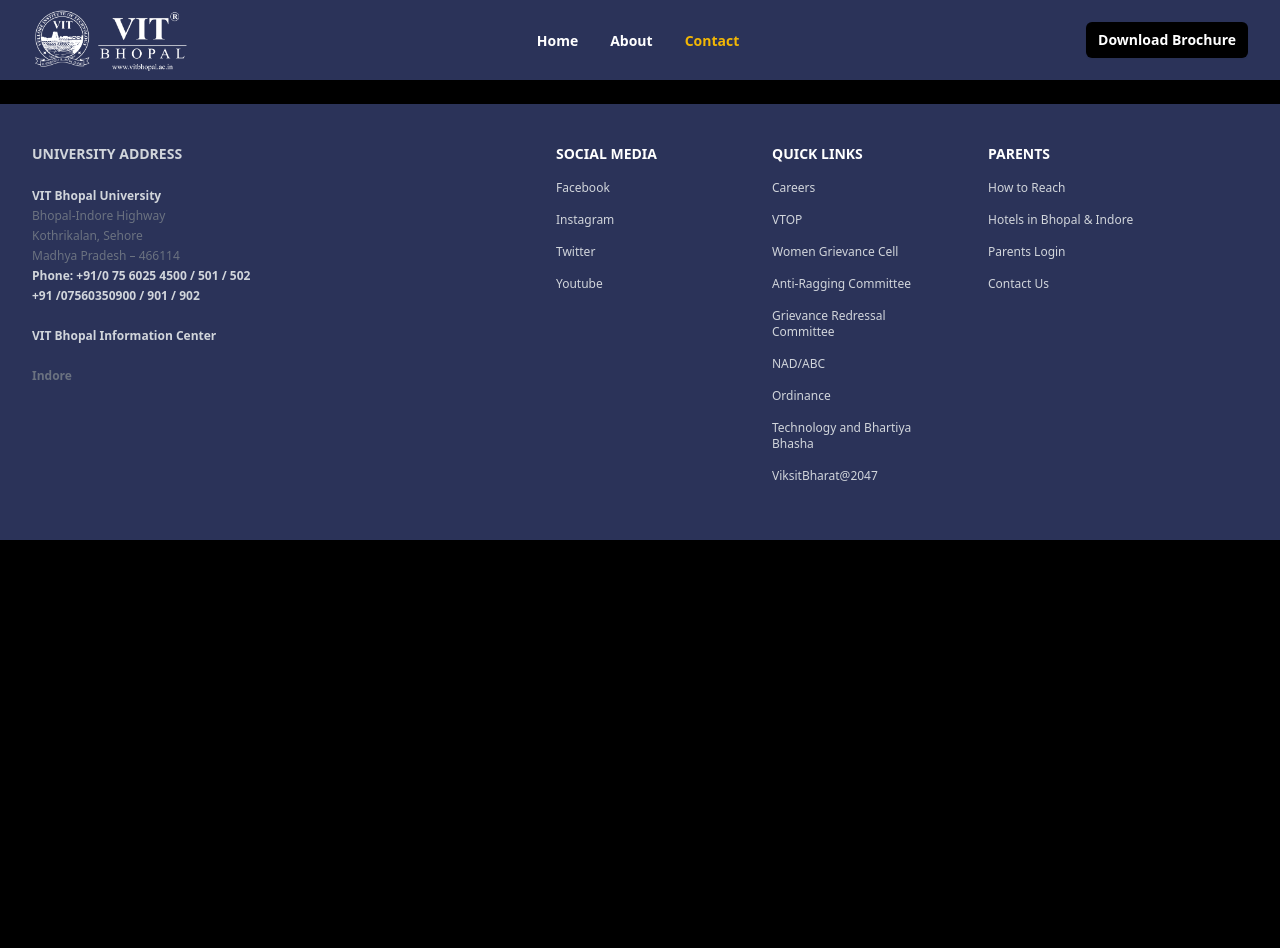
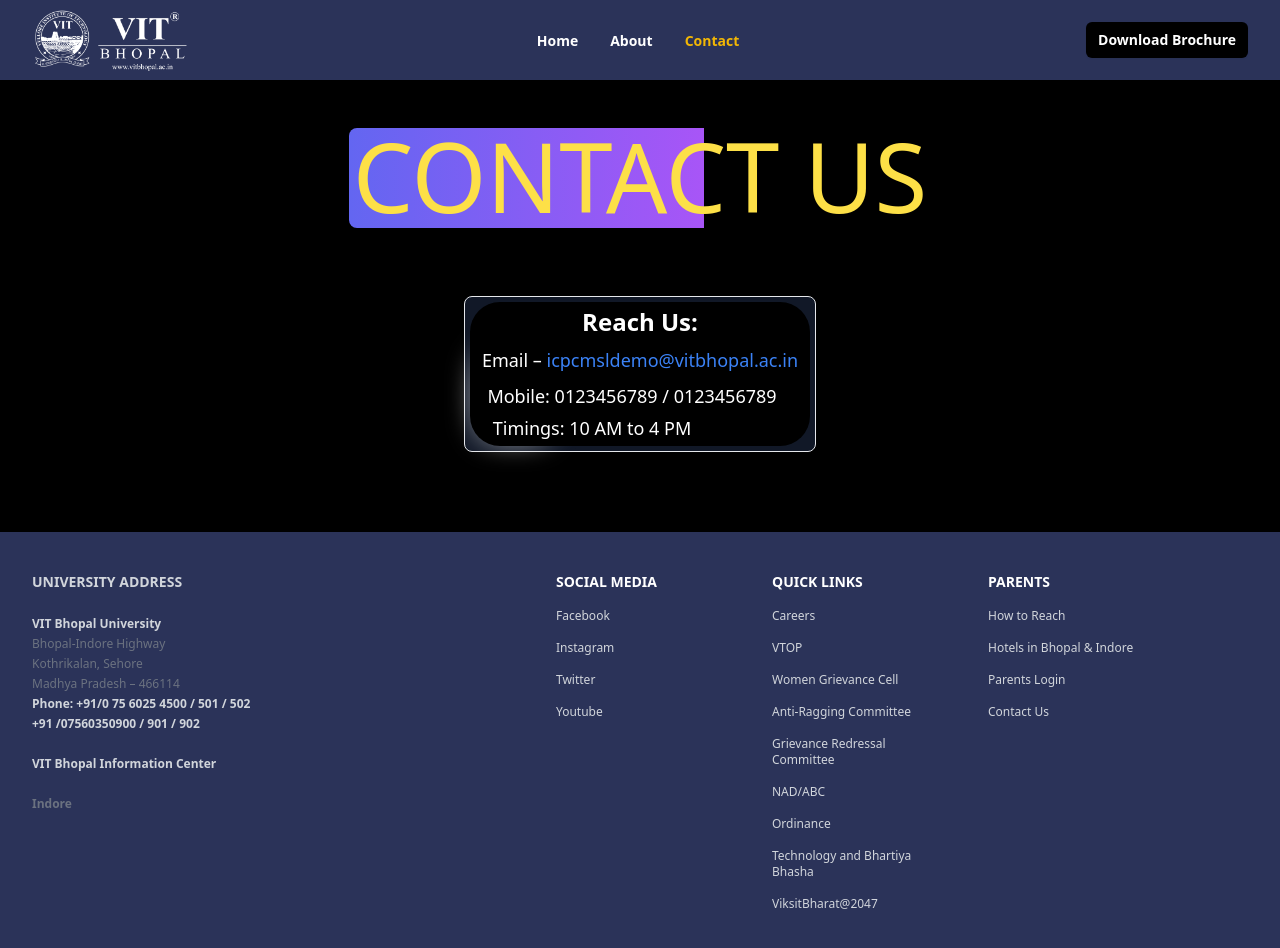
Before and after one commit to Nexus-Agni/ICIP-VITBhopal, a React (Vite) app: page /contact in a window 1280 px wide. Shown: the top 948 px of the page. Before the commit the page ends 800 px from the top, so only its background shows below. Built offline with nearby package versions, Linux system fonts and the light colour scheme.

Commit message:
Tehelka omlet contact us

```diff
--- a/src/Components/Contact/Contact.jsx
+++ b/src/Components/Contact/Contact.jsx
@@ -1,9 +1,46 @@
-import React from 'react'
+import React from "react";
+import { Highlight } from "../ui/hero-highlight";
+import { HoverBorderGradient } from "../ui/hover-border-gradient";
 
 function Contact() {
+  const contactDetails = {
+    email: "icpcmsldemo@vitbhopal.ac.in",
+    mobile1: "0123456789",
+    mobile2: "0123456789",
+  };
+
   return (
-    <div>This is contact page</div>
-  )
+    <div className="max-w-5xl mx-auto px-4 py-12 flex flex-col items-center">
+      <Highlight className="text-yellow-300 text-4xl sm:text-5xl md:text-6xl lg:text-7xl xl:text-8xl mb-9">
+        CONTACT US
+      </Highlight>
+      <div className="p-4 sm:p-6 md:p-8">
+        <HoverBorderGradient
+          containerClassName="rounded-lg"
+          className="text-white flex flex-col items-center space-y-2 text-center"
+        >
+          <p className="text-lg sm:text-xl md:text-2xl font-bold">Reach Us:</p>
+          <div className="mt-2">
+            <p className="text-white mb-2 text-sm sm:text-base md:text-lg">
+              Email –{" "}
+              <a
+                href={`mailto:${contactDetails.email}`}
+                className="text-blue-500"
+              >
+                {contactDetails.email}
+              </a>
+            </p>
+            <p className="text-white mr-4 text-sm sm:text-base md:text-lg">
+              Mobile: {contactDetails.mobile1} / {contactDetails.mobile2}
+            </p>
+            <p className="text-white mt-1 mr-20 md:mr-24 text-sm sm:text-base md:text-lg">
+              Timings: 10 AM to 4 PM
+            </p>
+          </div>
+        </HoverBorderGradient>
+      </div>
+    </div>
+  );
 }
 
-export default Contact
+export default Contact;
--- /dev/null
+++ b/src/Components/ui/hover-border-gradient.tsx
@@ -0,0 +1,98 @@
+import React, { useState, useEffect } from "react";
+import { motion } from "framer-motion";
+import { cn } from "../../utils/cn.ts";
+
+type Direction = "TOP" | "LEFT" | "BOTTOM" | "RIGHT";
+
+export function HoverBorderGradient({
+  children,
+  containerClassName,
+  className,
+  as: Tag = "button",
+  duration = 1.5,
+  clockwise = true,
+  ...props
+}: React.PropsWithChildren<
+  {
+    as?: React.ElementType;
+    containerClassName?: string;
+    className?: string;
+    duration?: number;
+    clockwise?: boolean;
+  } & React.HTMLAttributes<HTMLElement>
+>) {
+  const [hovered, setHovered] = useState<boolean>(false);
+  const [direction, setDirection] = useState<Direction>("TOP");
+
+  const rotateDirection = (currentDirection: Direction): Direction => {
+    const directions: Direction[] = ["TOP", "LEFT", "BOTTOM", "RIGHT"];
+    const currentIndex = directions.indexOf(currentDirection);
+    const nextIndex = clockwise
+      ? (currentIndex - 1 + directions.length) % directions.length
+      : (currentIndex + 1) % directions.length;
+    return directions[nextIndex];
+  };
+
+  const movingMap: Record<Direction, string> = {
+    TOP: "radial-gradient(20.7% 50% at 50% 0%, hsl(0, 50%, 100%) 0%, rgba(255, 255, 255, 0) 100%)",
+    LEFT: "radial-gradient(16.6% 43.1% at 0% 50%, hsl(0, 50%, 100%) 0%, rgba(255, 255, 255, 0) 100%)",
+    BOTTOM:
+      "radial-gradient(20.7% 50% at 50% 100%, hsl(0, 50%, 100%) 0%, rgba(255, 255, 255, 0) 100%)",
+    RIGHT:
+      "radial-gradient(16.2% 41.199999999999996% at 100% 50%, hsl(0, 50%, 100%) 0%, rgba(255, 255, 255, 0) 100%)",
+  };
+
+  const highlight =
+    "radial-gradient(75% 181.15942028985506% at 50% 50%, #Fde047 60%, rgba(255, 255, 255, 0) 100%)"; // Changed to yellow
+
+  useEffect(() => {
+    if (!hovered) {
+      const interval = setInterval(() => {
+        setDirection((prevState) => rotateDirection(prevState));
+      }, duration * 1000);
+      return () => clearInterval(interval);
+    }
+  }, [hovered]);
+
+  return (
+    <Tag
+      onMouseEnter={() => {
+        setHovered(true);
+      }}
+      onMouseLeave={() => setHovered(false)}
+      className={cn(
+        "relative flex rounded-full border content-center bg-black/20 hover:bg-black/10 transition duration-500 dark:bg-gray-900 items-center flex-col flex-nowrap gap-10 h-min justify-center overflow-visible p-px decoration-clone w-fit",
+        containerClassName
+      )}
+      {...props}
+    >
+      <div
+        className={cn(
+          "w-auto text-white z-10  px-4 py-2 rounded-[inherit]",
+          className
+        )}
+      >
+        {children}
+      </div>
+      <motion.div
+        className={cn(
+          "flex-none inset-0 overflow-hidden absolute z-0 rounded-[inherit]"
+        )}
+        style={{
+          filter: "blur(10px)",
+          position: "absolute",
+          width: "100%",
+          height: "100%",
+        }}
+        initial={{ background: movingMap[direction] }}
+        animate={{
+          background: hovered
+            ? [movingMap[direction], highlight]
+            : movingMap[direction],
+        }}
+        transition={{ ease: "linear", duration: duration ?? 1 }}
+      />
+      <div className="bg-black absolute z-1 flex-none inset-[5px] rounded-[30px]  " />
+    </Tag>
+  );
+}
```
